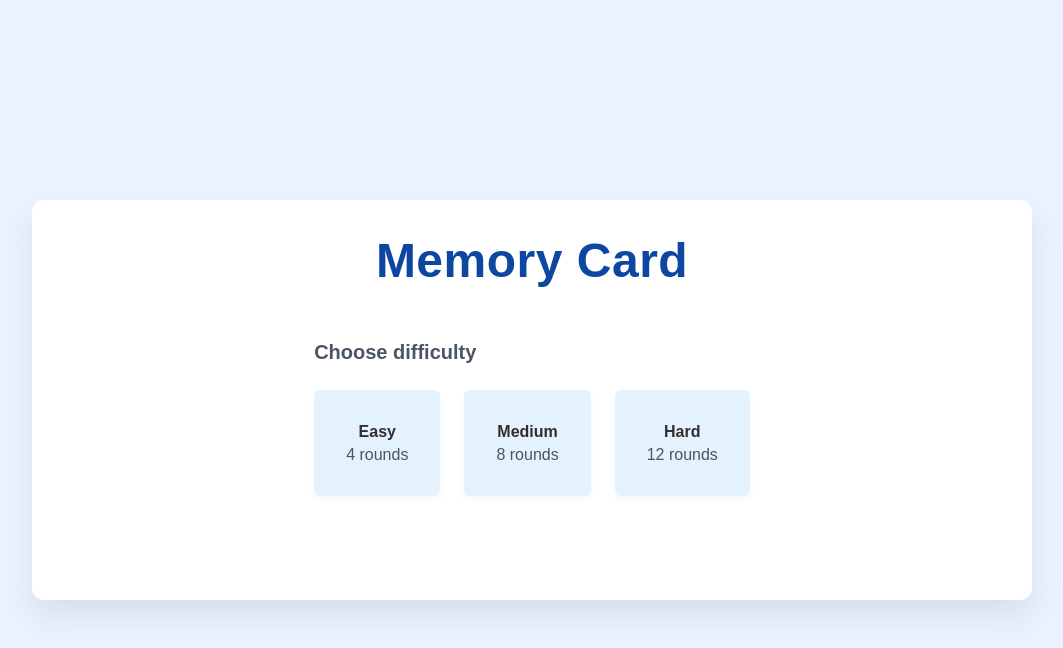
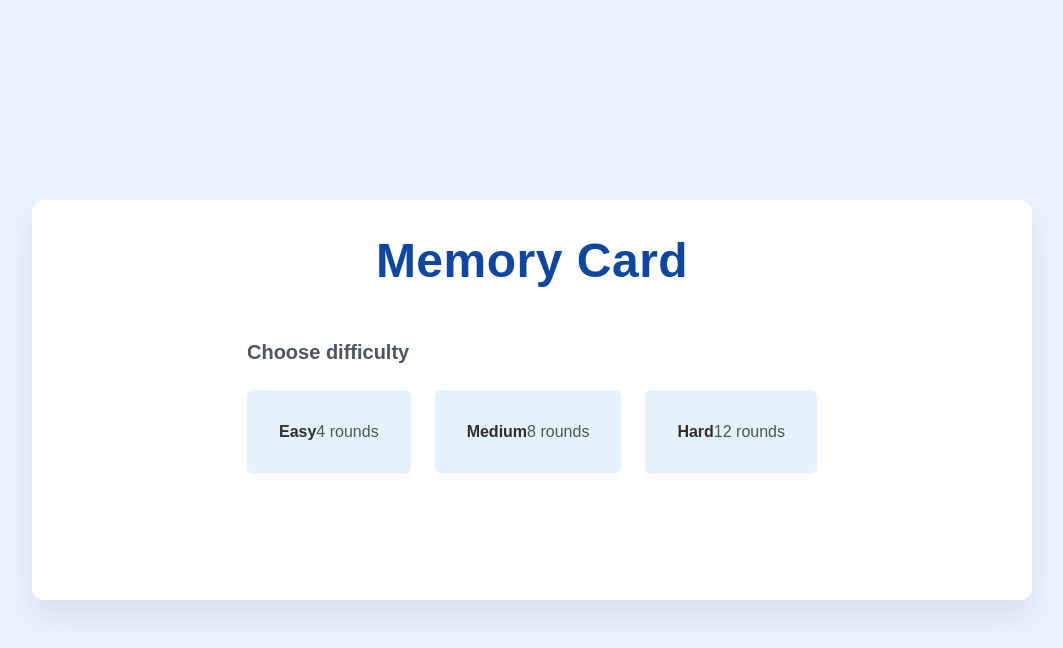
Before and after one commit to catalinbroinas/memory-card, a React (Vite) app: page / in a window 1280 px wide. Both pictures are taken after a click on the button "Play Game". Shown: the top 648 px of the page, without its empty margins (108-1171 px from the left). Built offline with nearby package versions, Linux system fonts and the light colour scheme.

Commit message:
refactor(GameDifficulty): improve button semantics

```diff
--- a/src/react/components/features/Game/StartScreen/GameDifficulty.jsx
+++ b/src/react/components/features/Game/StartScreen/GameDifficulty.jsx
@@ -7,18 +7,20 @@ function GameDifficulty() {
         Choose difficulty
       </h2>
 
-      <div className="game-difficulty__list" role="group">
+      <div className="game-difficulty__list">
         {difficulties.map((option) => (
           <button
             key={option.id}
             className="game-difficulty__card"
+            type="button"
           >
-            <h3 className="game-difficulty__card-title">
+            <span className="game-difficulty__card-title">
               {option.label}
-            </h3>
-            <p className="game-difficulty__card-desc">
+            </span>
+
+            <span className="game-difficulty__card-desc">
               {option.rounds}{" "}rounds
-            </p>
+            </span>
           </button>
         ))}
       </div>
```
